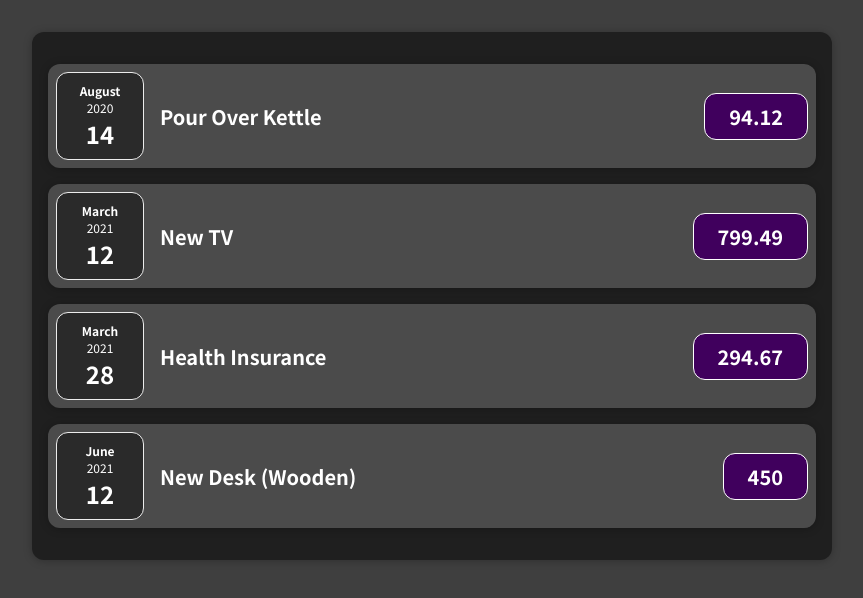
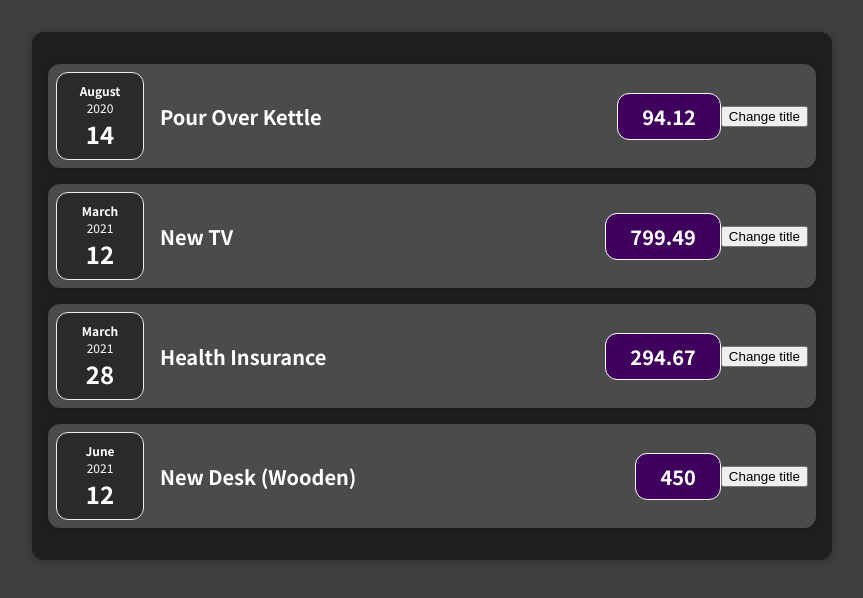
Before and after one commit to roxannelessard/expense-tracker-react, a React (Create React App) app: page / in a window 1280 px wide. Shown: the top 598 px of the page, without its empty margins (208-1071 px from the left). Built offline with nearby package versions, Linux system fonts and the light colour scheme.

Commit message:
feat: adds change title btn and state documentation

```diff
--- a/src/components/Expenses/ExpenseItem.js
+++ b/src/components/Expenses/ExpenseItem.js
@@ -1,17 +1,31 @@
 import "./ExpenseItem.css";
 import ExpenseDate from "./ExpenseDate";
 import Card from "../UI/Card";
+import React, { useState } from 'react';
 
 const ExpenseItem = (props) => {
+  // with use state we're creating a variable which will lead to call this function again
+  // props.title is the default value
+  // it returns a function which we can then call to assign a new value
+  // (we'll be assigning new values by calling a function) for that UseState returns an array [currentStateValue, updatingFunction]
+  // so we use array destructuring to store the elements
+  const [title, setTitle] = useState(props.title);
 
+  const clickHandler = () => {
+    // by calling setTitle() the component return by the function will be executed again!
+    setTitle('Updated');
+    console.log(title);
+  }
   return (
     // you can't use your custom components as wrappers around other kind of content
     <Card className="expense-item">
       <ExpenseDate date={props.date}/>
       <div className="expense-item__description">
-        <h2>{props.title}</h2>
+        <h2>{title}</h2>
       </div>
       <div className="expense-item__price">{props.amount}</div>
+      {/* you write clickHandler without the () because you just want to point at the function & not execute the code right now */}
+      <button onClick={clickHandler}>Change title</button>
     </Card>
   );
 }
```
Also changed, not shown: 1 other file (tests, documents, lock files or other folders).
